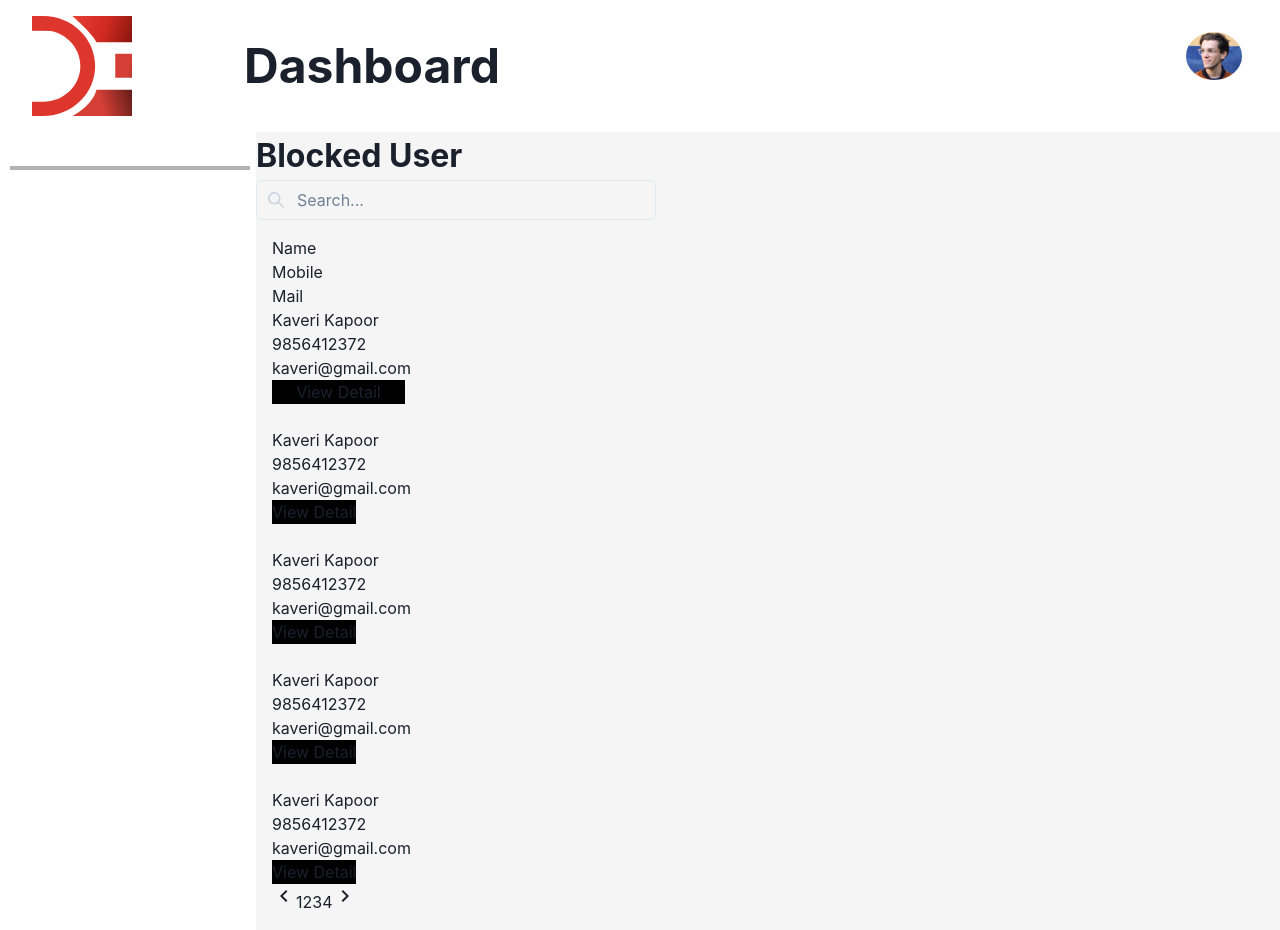
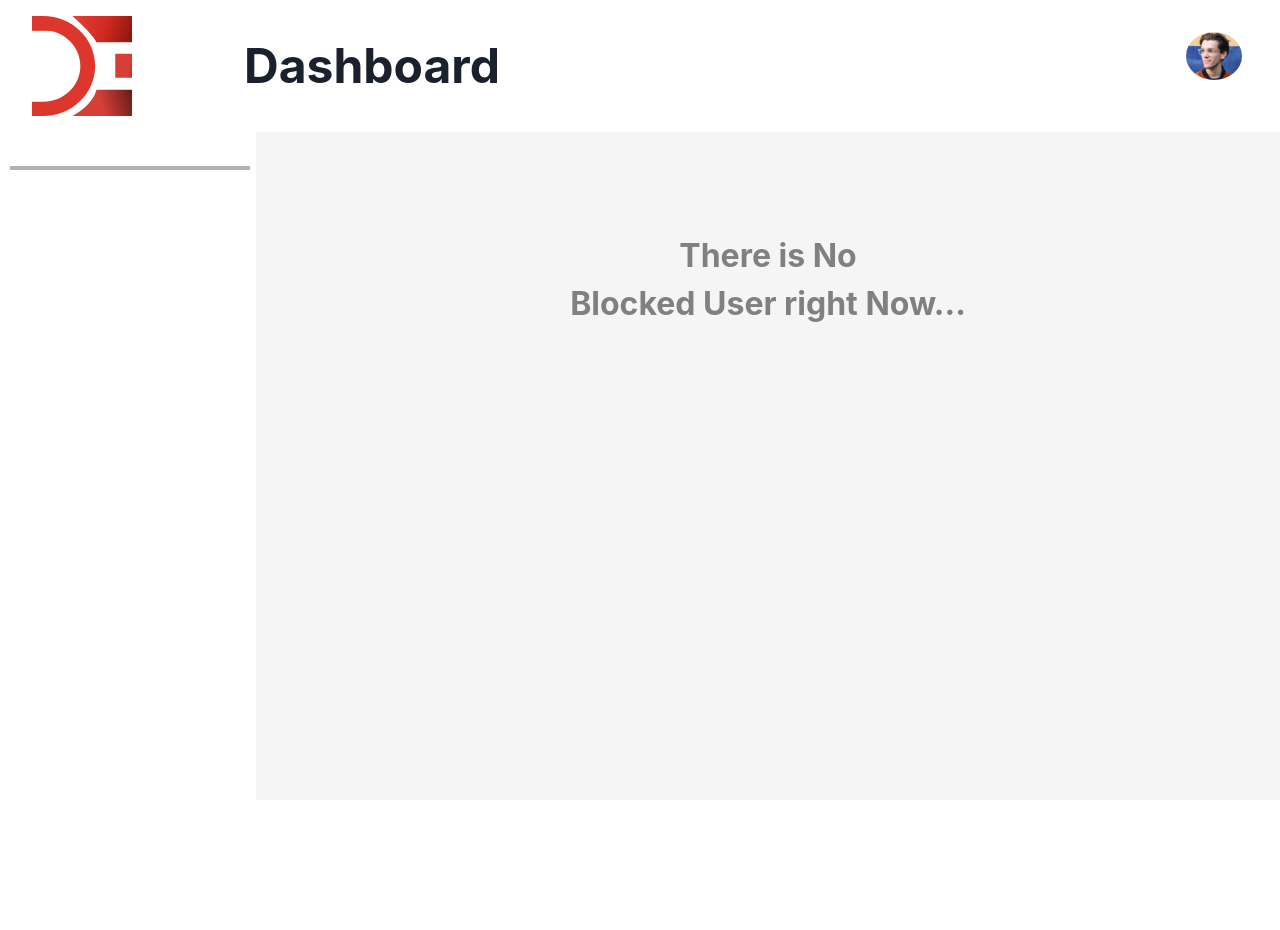
Before and after one commit to Akshaybaiswaree/DataentryProject, a React (Vite) app: page /blockeduser in a window 1280 px wide. After the commit the page ends 800 px from the top, so only its background shows below. Built offline with nearby package versions, Linux system fonts and the light colour scheme.

Commit message:
blocked user pade Updated

```diff
--- a/src/Component/Dashboard/Blocked User/BlockedUser.jsx
+++ b/src/Component/Dashboard/Blocked User/BlockedUser.jsx
@@ -1,85 +1,32 @@
-import React from "react";
-// import "./Employees.css";
-import ChevronLeftIcon from "@mui/icons-material/ChevronLeft";
-import ChevronRightIcon from "@mui/icons-material/ChevronRight";
-import { NavLink } from "react-router-dom";
-import { Box, Button, Flex, Input, InputGroup, InputLeftElement } from "@chakra-ui/react";
-import { SearchIcon } from '@chakra-ui/icons';
-const BlockedUser = () => {
+import React from 'react'
+import { motion } from "framer-motion"
+
+function BlockedUser() {
   return (
-    <>
+   <>
 
-    <Flex  >
-      <Box
+   <div style={{
+        fontSize: "2rem",
+        textAlign: 'center', paddingTop: '100px', fontWeight: "700", color: "gray"
+      }}>
+        <motion.h1
+          initial={{ opacity: 0, y: -50 }}
+          animate={{ opacity: 1, y: 0 }}
+          transition={{ duration: 2 }}
+        >
+          There is No
+        </motion.h1>
+        <motion.p
+          initial={{ opacity: 0, y: 50 }}
+          animate={{ opacity: 1, y: 0 }}
+          transition={{ duration: 2 }}
+        >
+          Blocked User right Now...
+        </motion.p>
+      </div>
 
+   </>
+  )
+}
 
-     fontSize={'2rem'} fontWeight={'700'}>Blocked User</Box>
-
-    </Flex>
-    <InputGroup>
-        <InputLeftElement
-          pointerEvents="none"
-          children={<SearchIcon color="gray.300" />}
-        />
-        <Input width={"400px"} type="text" placeholder="Search..." />
-      </InputGroup>
-    <div className="table" style={{justifyContent:"center", alignItems:'center',width:"80%", padding:"1rem"}}>
-      <div className="head">
-        <h5>Name</h5>
-        <h5>Mobile</h5>
-        <h5>Mail</h5>
-      </div>
-      <div className="details">
-        <div className="user">
-          <p>Kaveri Kapoor</p>
-          <h5>9856412372</h5>
-          <p>kaveri@gmail.com</p>
-          <NavLink to="/employeeprofileedit">
-          <button
-
-          style={{background:"black" , width:"8.3rem"}}>View Detail</button>
-          </NavLink>
-        </div>
-        <br />
-        <div className="user">
-          <p>Kaveri Kapoor</p>
-          <h5>9856412372</h5>
-          <p>kaveri@gmail.com</p>
-          <button style={{background:"black"}}>View Detail</button>
-        </div>
-        <br />
-        <div className="user">
-          <p>Kaveri Kapoor</p>
-          <h5>9856412372</h5>
-          <p>kaveri@gmail.com</p>
-          <button style={{background:"black"}}>View Detail</button>
-        </div>
-        <br />
-        <div className="user">
-          <p>Kaveri Kapoor</p>
-          <h5>9856412372</h5>
-          <p>kaveri@gmail.com</p>
-          <button style={{background:"black"}}>View Detail</button>
-        </div>
-        <br />
-        <div className="user">
-          <p>Kaveri Kapoor</p>
-          <h5>9856412372</h5>
-          <p>kaveri@gmail.com</p>
-          <button style={{background:"black"}}>View Detail</button>
-        </div>
-        <div className="numbers">
-          <ChevronLeftIcon />
-          <span className="num">1</span>
-          <span className="num">2</span>
-          <span className="num">3</span>
-          <span className="num">4</span>
-          <ChevronRightIcon />
-        </div>
-      </div>
-    </div>
-    </>
-  );
-};
-
-export default BlockedUser;
+export default BlockedUser
```
